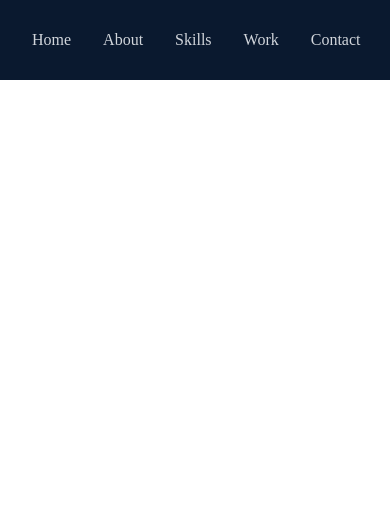
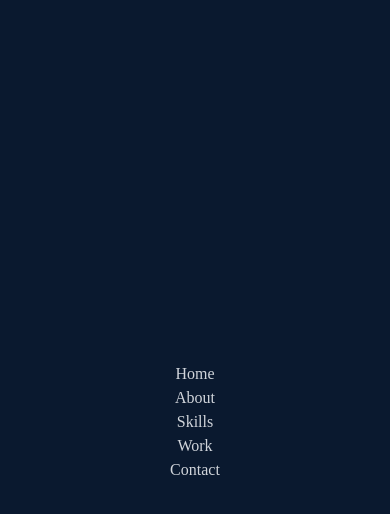
Before and after one commit to raytieu/react-portfolio, a React (Create React App) app: page / in a window 390 px wide. Shown: the top 514 px of the page. Built offline with nearby package versions, Linux system fonts and the light colour scheme.

Commit message:
adding hamburger responsiveness to navbar

```diff
--- a/src/components/Navbar.js
+++ b/src/components/Navbar.js
@@ -10,23 +10,22 @@ const Navbar = () => {
       </div>
 
       {/* Menu */}
-      <div>
-        <ul className="flex">
+
+      <ul className="hidden md:flex">
         <li>Home</li>
         <li>About</li>
         <li>Skills</li>
         <li>Work</li>
         <li>Contact</li>
       </ul>
-      </div>
 
       {/* Hamburger */}
-      <div className="hidden">
+      <div className="md:hidden">
         <FaBars />
       </div>
 
       {/* Mobile Menu */}
-      <ul className="hidden">
+      <ul className="absolute top-0 left-0 w-full h-screen bg-[#0a192f] flex flex-col justify-center items-center">
         <li>Home</li>
         <li>About</li>
         <li>Skills</li>
@@ -35,7 +34,7 @@ const Navbar = () => {
       </ul>
 
       {/* Social Icons */}
-      <div></div>
+      <div className="hidden"></div>
     </div>
   );
 };
```
Lines whose indentation alone changed are shown as unchanged.
